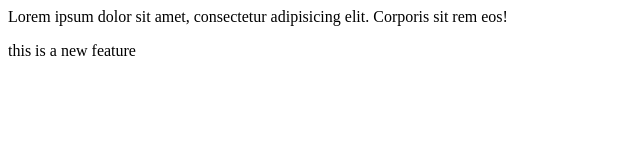
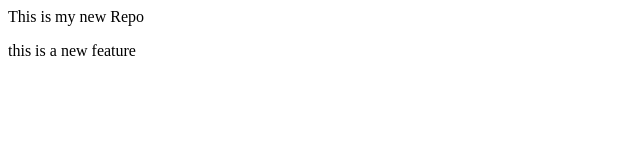
Before and after one commit to Ayaanshaikhh30/LocalRepo, a plain HTML site: page index.html in a window 1280 px wide. Shown: the whole page, without its empty margins (0-640 px from the left). Drawn offline with Linux system fonts and the light colour scheme.

Commit message:
new Repository

```diff
--- a/index.html
+++ b/index.html
@@ -1,2 +1,2 @@
-<p>Lorem ipsum dolor sit amet, consectetur adipisicing elit. Corporis sit rem eos!</p>
+<p> This is my new Repo</p>
 <p> this is a new feature</p>
```
